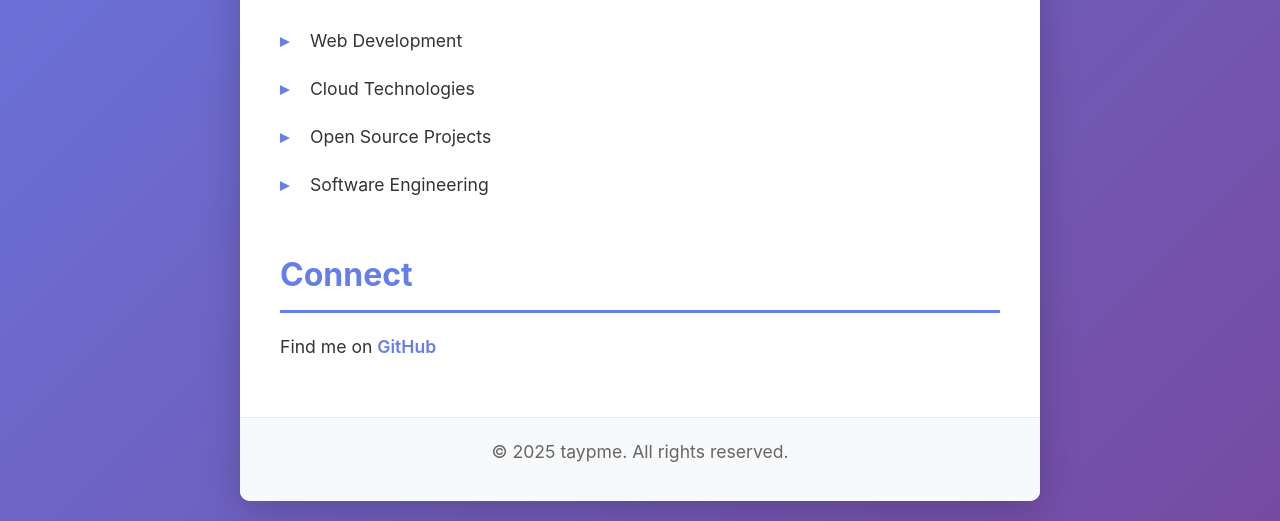
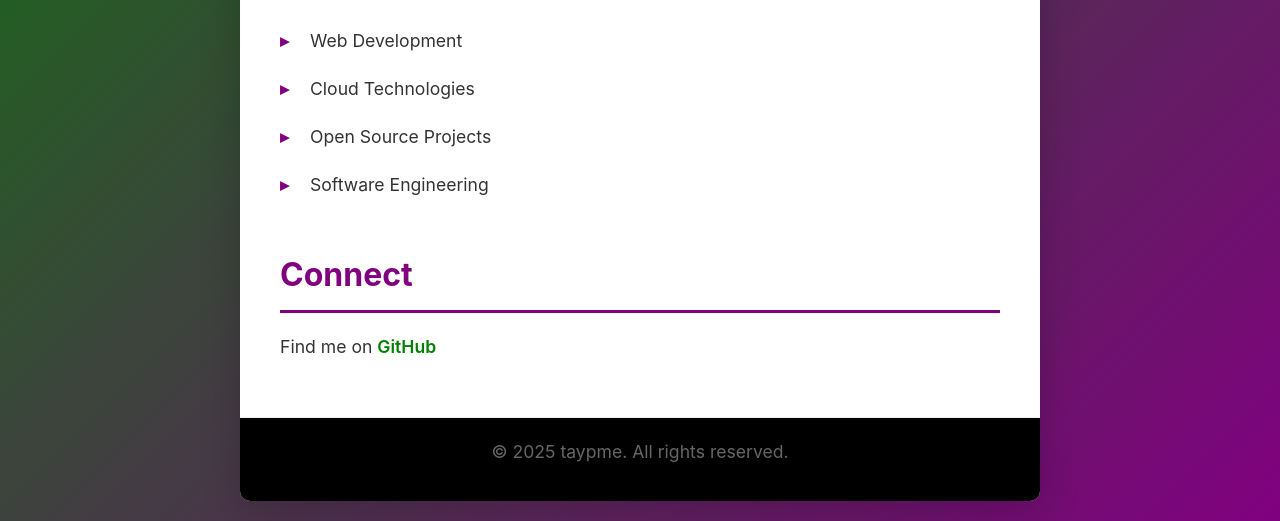
Before and after one commit to tayp-cloud/h, a plain HTML site: page index.html in a window 1280 px wide. Shown: the part 683-1204 px from the top of the page. Drawn offline with Linux system fonts and the light colour scheme.

Commit message:
Change background and text colors in style.css

```diff
--- a/style.css
+++ b/style.css
@@ -8,7 +8,7 @@ body {
     font-family: -apple-system, BlinkMacSystemFont, 'Segoe UI', Roboto, 'Helvetica Neue', Arial, sans-serif;
     line-height: 1.6;
     color: #333;
-    background: linear-gradient(135deg, #667eea 0%, #764ba2 100%);
+    background: linear-gradient(135deg, green 0%, purple 100%);
     min-height: 100vh;
     padding: 20px;
 }
@@ -23,7 +23,7 @@ body {
 }
 
 header {
-    background: linear-gradient(135deg, #667eea 0%, #764ba2 100%);
+    background: linear-gradient(135deg, purple 0%, green 100%);
     color: white;
     padding: 60px 40px;
     text-align: center;
@@ -55,10 +55,10 @@ section:last-child {
 }
 
 h2 {
-    color: #667eea;
+    color: purple;
     font-size: 2em;
     margin-bottom: 20px;
-    border-bottom: 3px solid #667eea;
+    border-bottom: 3px solid purple;
     padding-bottom: 10px;
 }
 
@@ -83,24 +83,24 @@ li::before {
     content: "▸";
     position: absolute;
     left: 0;
-    color: #667eea;
+    color: purple;
     font-weight: bold;
 }
 
 a {
-    color: #667eea;
+    color: green;
     text-decoration: none;
     font-weight: 600;
     transition: color 0.3s ease;
 }
 
 a:hover {
-    color: #764ba2;
+    color: purple;
     text-decoration: underline;
 }
 
 footer {
-    background: #f8f9fa;
+    background: black;
     padding: 20px 40px;
     text-align: center;
     color: #666;
```
